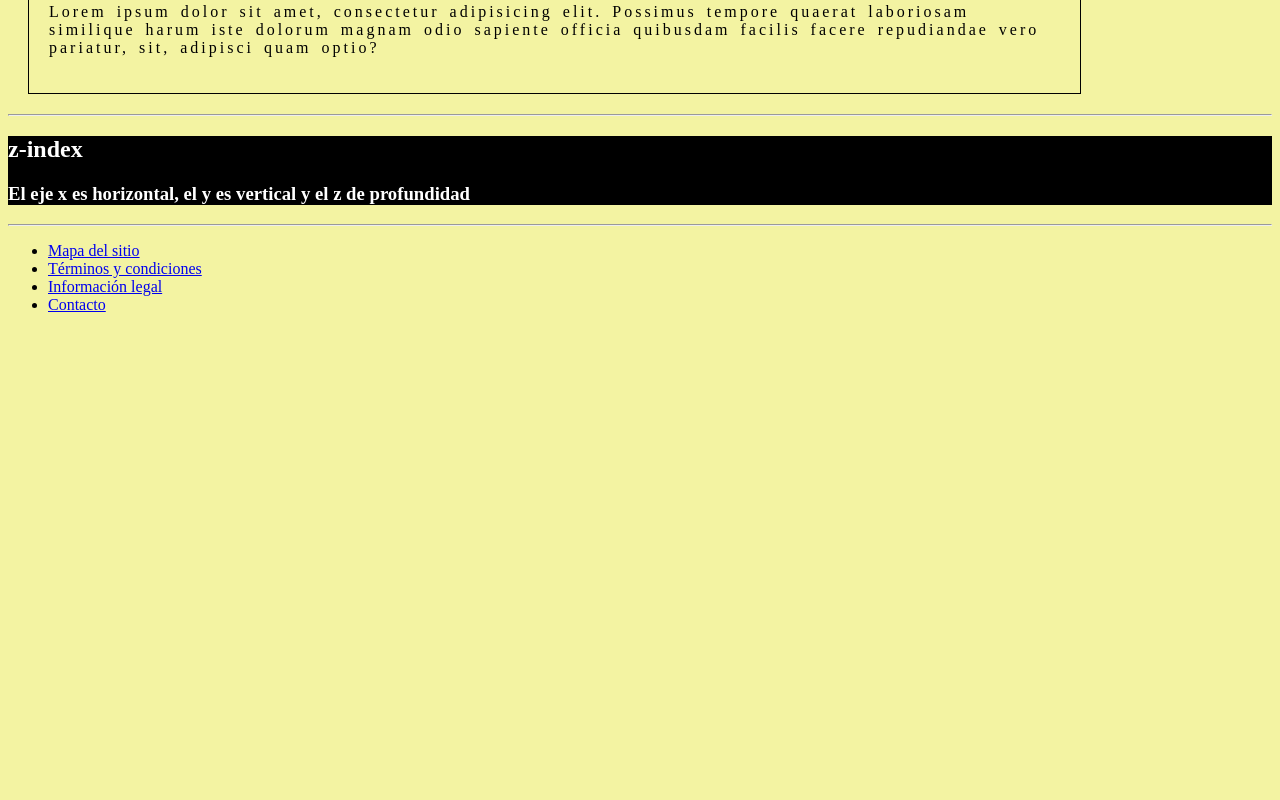
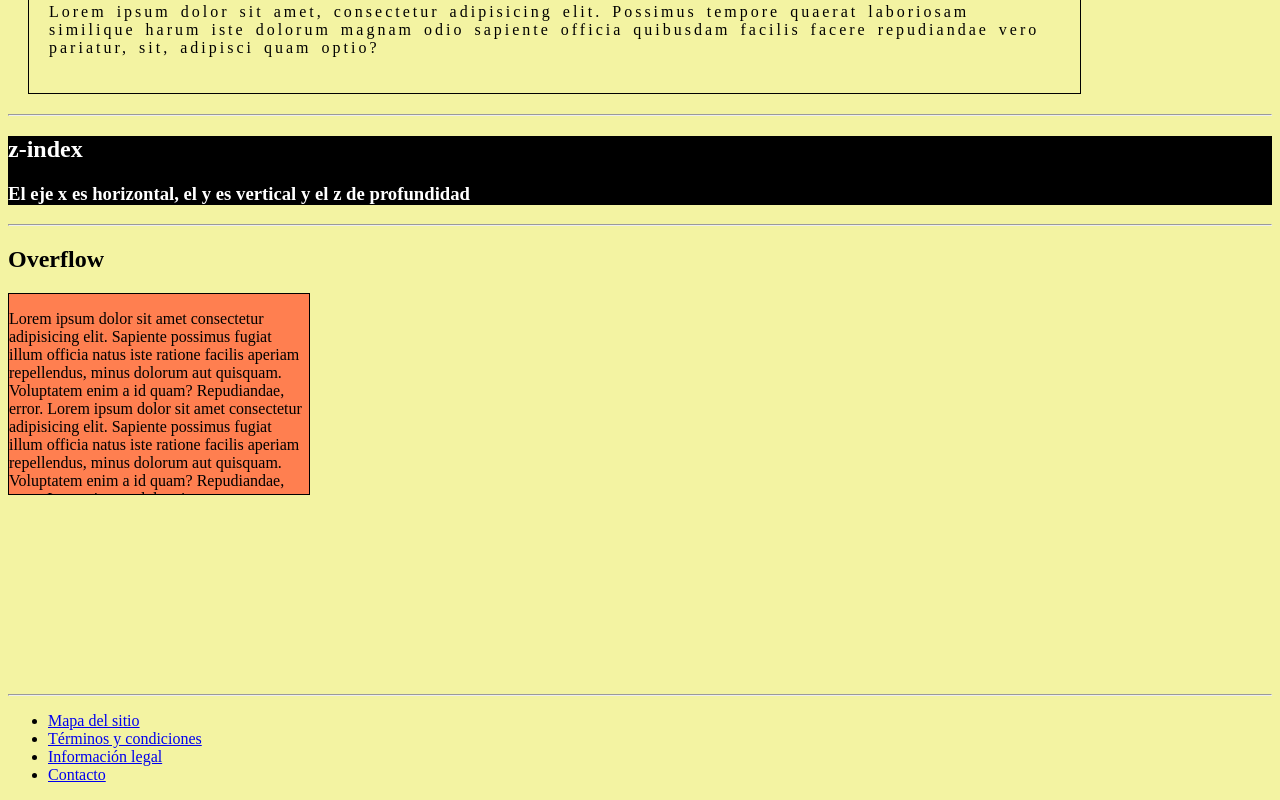
Before and after one commit to federicosuarez7/digital-house, a plain HTML site: page Professional Developer/Proyecto/index.html in a window 1280 px wide. Shown: the part 5333-6133 px from the top of the page. Before the commit the page ends 5663 px from the top, so only its background shows below. Drawn offline with Linux system fonts and the light colour scheme; a web font is replaced by a local one.

Commit message:
overflow (CSS3)

```diff
--- a/Professional Developer/Proyecto/estilos.css
+++ b/Professional Developer/Proyecto/estilos.css
@@ -247,5 +247,17 @@ td{
     left: 0px;
     top: 0px;
     z-index: -1;
-    width: 100%;
+    width: 50%;
 }
+/* Overflow */
+.overflow{
+    width: 300px;
+    height: 200px;
+    border: 1px solid black;
+    background-color: coral;
+    overflow: auto;
+
+}
+.footer{
+    margin-top: 199px;
+}
--- a/Professional Developer/Proyecto/index.html
+++ b/Professional Developer/Proyecto/index.html
@@ -303,7 +303,35 @@
             alt="perro" title="perro">
         </div>
     </section>
+    <!-- Overflow -->
     <hr>
+    <section>
+        <h2>Overflow</h2>
+        <div class="overflow">
+            <p>Lorem ipsum dolor sit amet
+                consectetur adipisicing elit.
+                Sapiente possimus fugiat illum
+                officia natus iste ratione facilis
+                aperiam repellendus, minus dolorum
+                aut quisquam. Voluptatem enim a id
+                quam? Repudiandae, error.
+                Lorem ipsum dolor sit amet
+                consectetur adipisicing elit.
+                Sapiente possimus fugiat illum
+                officia natus iste ratione facilis
+                aperiam repellendus, minus dolorum
+                aut quisquam. Voluptatem enim a id
+                quam? Repudiandae, error.
+                Lorem ipsum dolor sit amet
+                consectetur adipisicing elit.
+                Sapiente possimus fugiat illum
+                officia natus iste ratione facilis
+                aperiam repellendus, minus dolorum
+                aut quisquam. Voluptatem enim a id
+                quam? Repudiandae, error.</p>
+        </div>
+    </section>
+    <hr class="footer">
     <footer>
         <nav>
             <ul>
```
